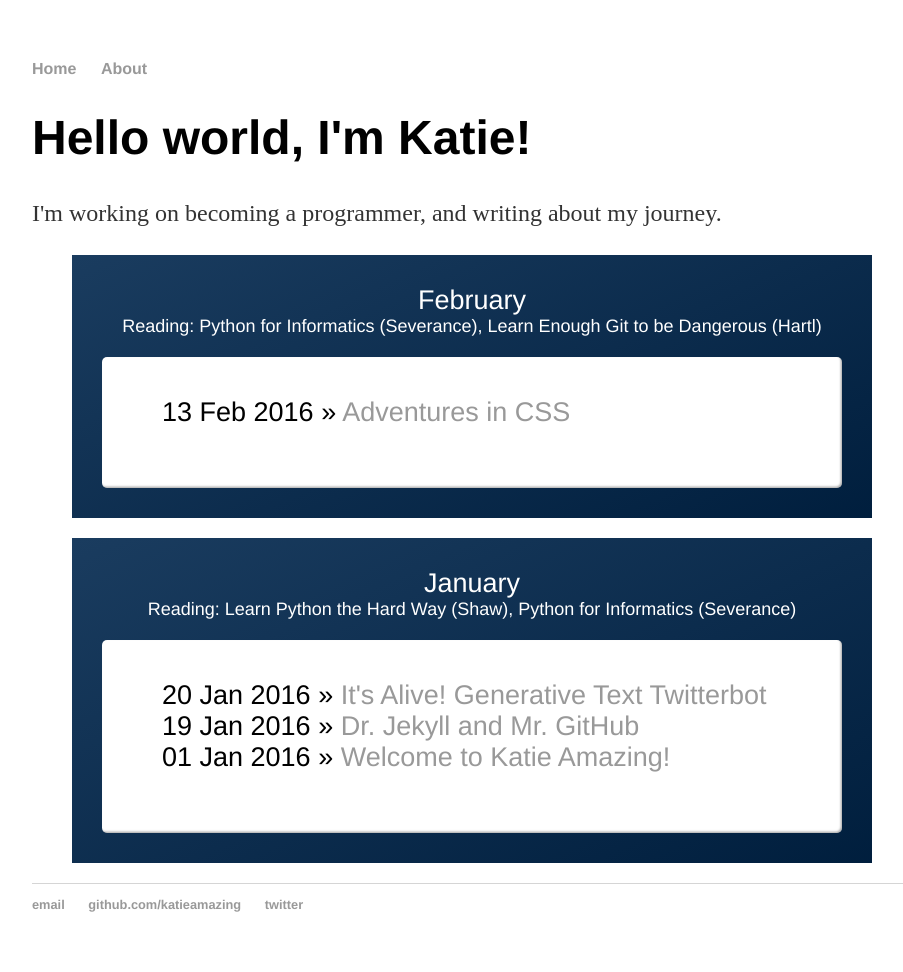
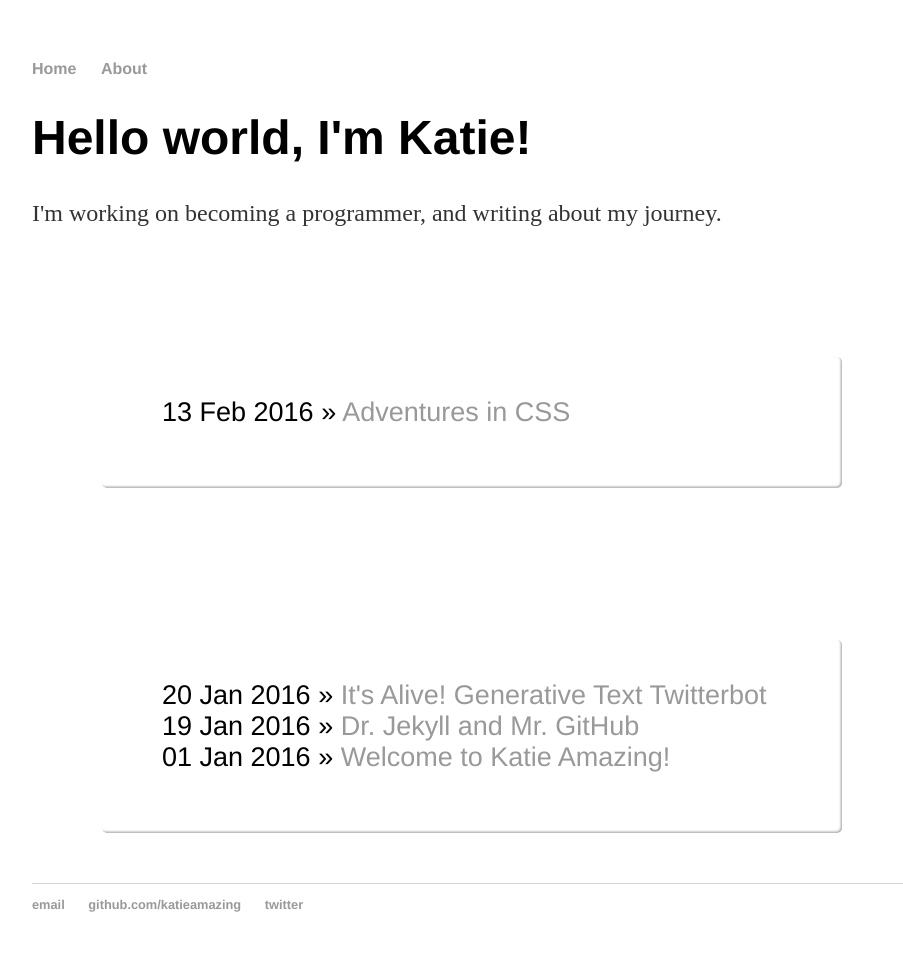
Before and after one commit to katieamazing/katieamazing.github.io, a Jekyll site: the page built from index.html, in a window 1280 px wide. Shown: the whole page, without its empty margins (160-1063 px from the left). Built offline with Jekyll 4.4.1, drawn with Linux system fonts in a browser that asks for light colours.

Commit message:
Update main.css

```diff
--- a/css/main.css
+++ b/css/main.css
@@ -36,12 +36,9 @@ figure.month {
   max-width: 800px;
   width: 100%;
   color: #000000;
-  text-align: center;
+  text-align: left;
   font-size: 18px;
-  background-color: #00264d;
   padding: 30px;
-  background-image: linear-gradient(-25deg, rgba(0, 0, 0, 0.2) 0%, rgba(255, 255, 255, 0.1) 100%);
-  -webkit-box-sizing: border-box;
   box-sizing: border-box;
 }
 a {
```
